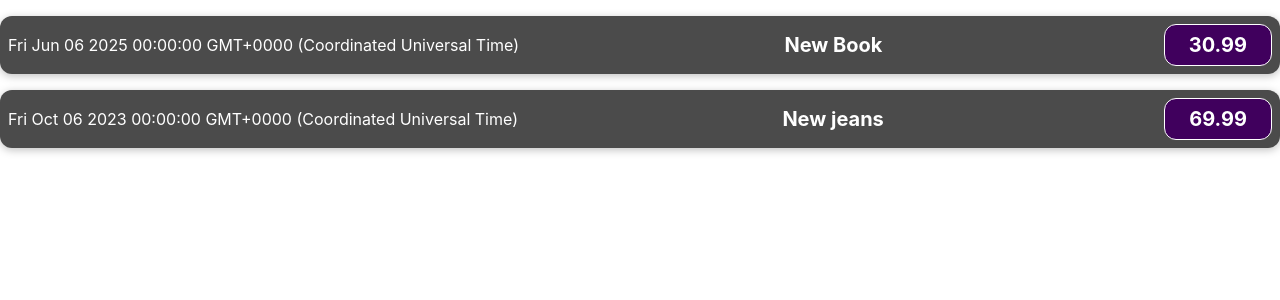
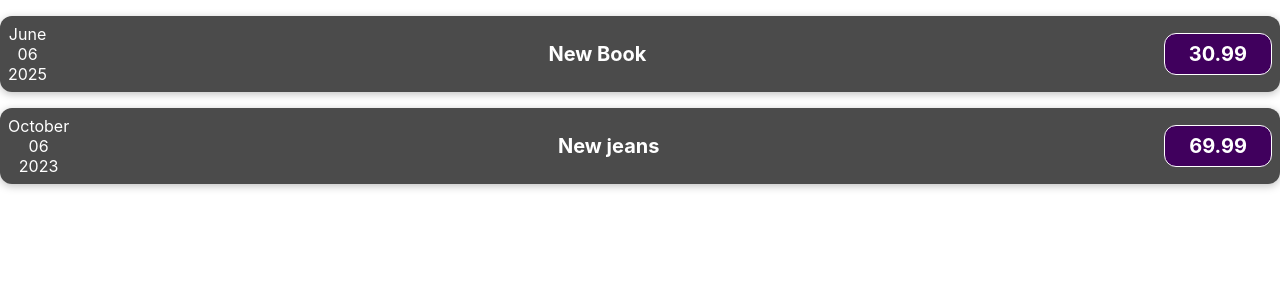
Before and after one commit to annubella/expenses, a React (Create React App) app: page / in a window 1280 px wide. Shown: the top 300 px of the page. Built offline with nearby package versions, Linux system fonts and the light colour scheme.

Commit message:
data inside looking better

```diff
--- /dev/null
+++ b/src/components/ExpenseDate.js
@@ -0,0 +1,17 @@
+function ExpenseDate(props){
+    const day = props.date.toLocaleString
+        ('en-US',{day: '2-digit'})
+    const month = props.date.toLocaleString
+        ('en-US',{month: 'long'})
+    const year = props.date.getFullYear()
+
+    return (
+        <div>
+            <div>{month}</div>
+            <div>{day}</div>
+            <div>{year}</div>
+        </div>
+    )
+}
+
+ export default ExpenseDate
--- a/src/components/ExpenseItem.js
+++ b/src/components/ExpenseItem.js
@@ -1,12 +1,20 @@
 import './ExpenseItem.css'
+import ExpenseDate from './ExpenseDate'
 
 function ExpenseItem(props){
-    console.log(props)
+
+    const day = props.expenseData.date.toLocaleString
+        ('en-US',{day: '2-digit'})
+    const month = props.expenseData.date.toLocaleString
+        ('en-US',{month: 'long'})
+    const year = props.expenseData.date.getFullYear()
 
 
     return (
         <div className="expense-item">
-            <div>{props.expenseData.date.toString()}</div>
+            <ExpenseDate
+                date={props.expenseData.date}
+            />
             <div className='expense-item__description'>
                 <h2>{props.expenseData.title}</h2>
                 <div className='expense-item__price'>{props.expenseData.price}</div>
```
